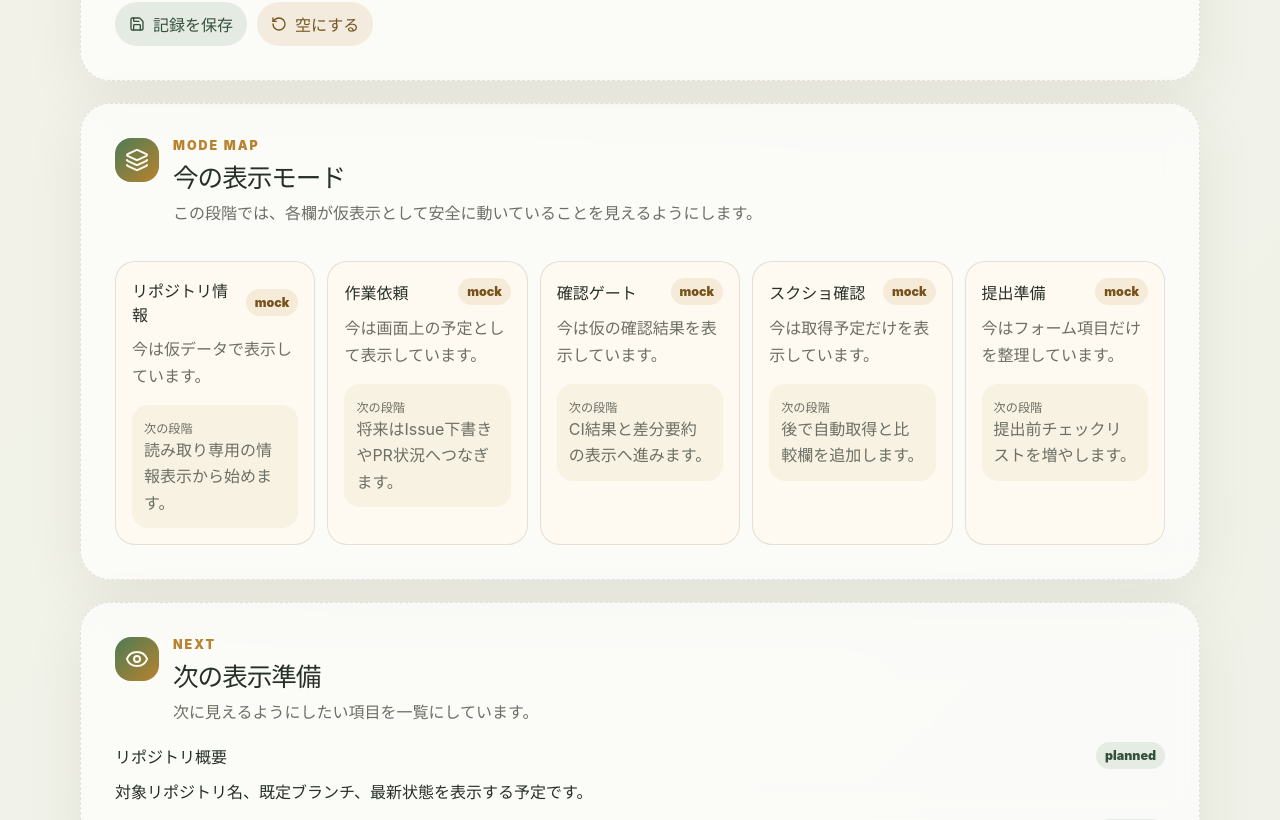
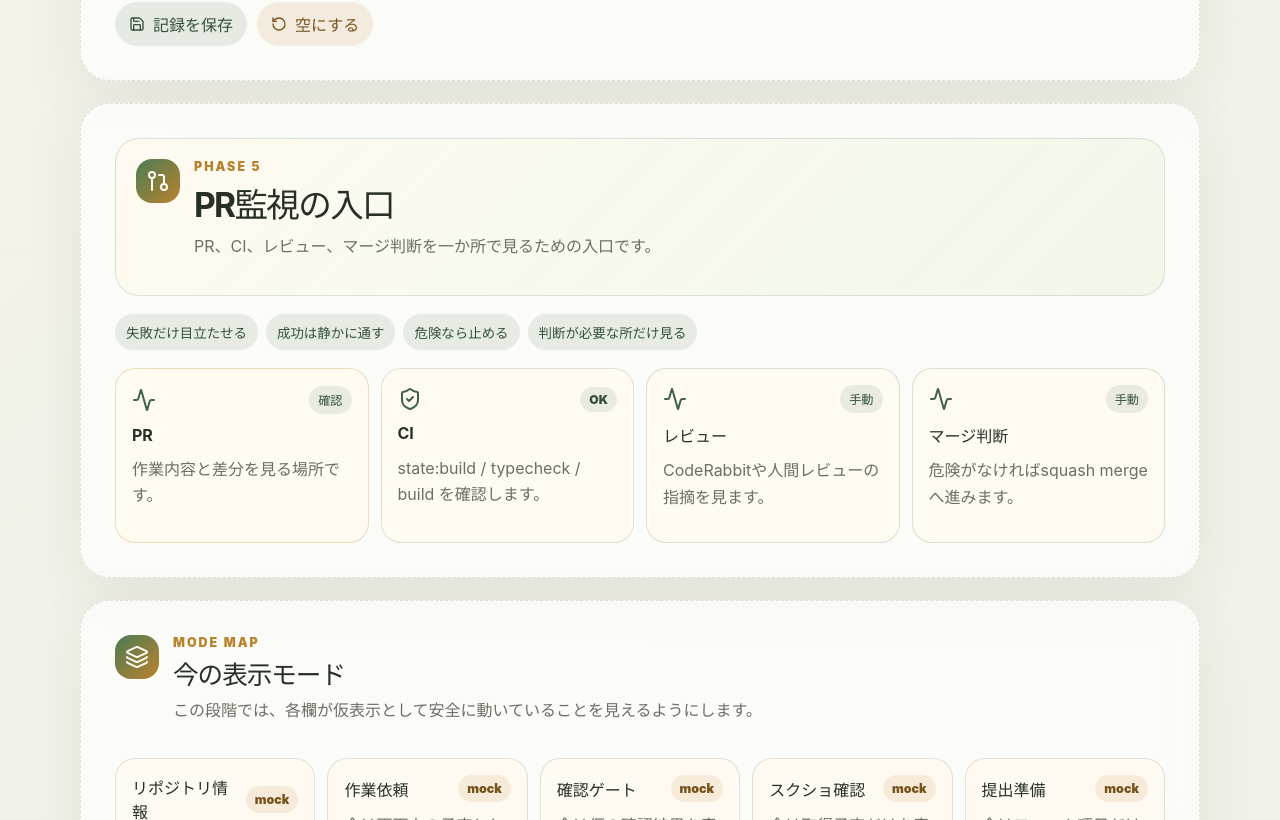
Before and after one commit to sunpotflower4460-cpu/darake-dev-app-AI, a React (Vite) app: page / in a window 1280 px wide. Shown: the part 11180-12000 px from the top of the page. Built offline with nearby package versions, Linux system fonts and the light colour scheme.

Commit message:
Phase 5: Review watch panel
Add review watch entry panel.

```diff
--- /dev/null
+++ b/src/components/ReviewWatchPanel.tsx
@@ -0,0 +1,41 @@
+import { Activity, GitPullRequest, ShieldCheck } from 'lucide-react';
+import { reviewWatchItems, reviewWatchPrinciples } from '../data/reviewWatch';
+
+const statusLabel = {
+  ok: 'OK',
+  checking: '確認',
+  manual: '手動',
+  blocked: '停止',
+};
+
+export function ReviewWatchPanel() {
+  return (
+    <div className="reviewWatchPanel">
+      <div className="reviewWatchHero">
+        <GitPullRequest />
+        <div>
+          <p className="eyebrow">Phase 5</p>
+          <h3>PR監視の入口</h3>
+          <p>PR、CI、レビュー、マージ判断を一か所で見るための入口です。</p>
+        </div>
+      </div>
+
+      <div className="reviewPrinciples">
+        {reviewWatchPrinciples.map((item) => <span key={item}>{item}</span>)}
+      </div>
+
+      <div className="reviewWatchGrid">
+        {reviewWatchItems.map((item) => (
+          <article className={`reviewWatchCard watch-${item.status}`} key={item.id}>
+            <div>
+              {item.status === 'ok' ? <ShieldCheck /> : <Activity />}
+              <span>{statusLabel[item.status]}</span>
+            </div>
+            <strong>{item.label}</strong>
+            <p>{item.message}</p>
+          </article>
+        ))}
+      </div>
+    </div>
+  );
+}
--- /dev/null
+++ b/src/data/reviewWatch.ts
@@ -0,0 +1,42 @@
+export type WatchStatus = 'ok' | 'checking' | 'manual' | 'blocked';
+
+export type WatchItem = {
+  id: string;
+  label: string;
+  status: WatchStatus;
+  message: string;
+};
+
+export const reviewWatchItems: WatchItem[] = [
+  {
+    id: 'pr',
+    label: 'PR',
+    status: 'checking',
+    message: '作業内容と差分を見る場所です。',
+  },
+  {
+    id: 'ci',
+    label: 'CI',
+    status: 'ok',
+    message: 'state:build / typecheck / build を確認します。',
+  },
+  {
+    id: 'review',
+    label: 'レビュー',
+    status: 'manual',
+    message: 'CodeRabbitや人間レビューの指摘を見ます。',
+  },
+  {
+    id: 'merge',
+    label: 'マージ判断',
+    status: 'manual',
+    message: '危険がなければsquash mergeへ進みます。',
+  },
+];
+
+export const reviewWatchPrinciples = [
+  '失敗だけ目立たせる',
+  '成功は静かに通す',
+  '危険なら止める',
+  '判断が必要な所だけ見る',
+];
--- a/src/main.tsx
+++ b/src/main.tsx
@@ -8,6 +8,7 @@ import { InfoPanel } from './components/InfoPanel';
 import { IssueDraftPanel } from './components/IssueDraftPanel';
 import { IssueRecordPanel } from './components/IssueRecordPanel';
 import { ManualGatePanel } from './components/ManualGatePanel';
+import { ReviewWatchPanel } from './components/ReviewWatchPanel';
 import { StatusPanel } from './components/StatusPanel';
 import './styles.css';
 import './phase2.css';
@@ -19,6 +20,7 @@ import './issueEdit.css';
 import './finalCheck.css';
 import './manualGate.css';
 import './issueRecord.css';
+import './reviewWatch.css';
 
 ReactDOM.createRoot(document.getElementById('root') as HTMLElement).render(
   <React.StrictMode>
@@ -40,6 +42,9 @@ ReactDOM.createRoot(document.getElementById('root') as HTMLElement).render(
         <IssueRecordPanel />
       </div>
       <div className="panel statusModePanel">
+        <ReviewWatchPanel />
+      </div>
+      <div className="panel statusModePanel">
         <StatusPanel />
       </div>
       <div className="panel statusModePanel">
--- /dev/null
+++ b/src/reviewWatch.css
@@ -0,0 +1,111 @@
+.reviewWatchPanel {
+  display: grid;
+  gap: 18px;
+}
+
+.reviewWatchHero {
+  display: grid;
+  grid-template-columns: auto 1fr;
+  gap: 14px;
+  align-items: start;
+  padding: 20px;
+  border: 1px solid rgba(76, 124, 85, 0.18);
+  border-radius: 24px;
+  background: linear-gradient(135deg, rgba(255, 250, 240, 0.94), rgba(238, 247, 231, 0.88));
+}
+
+.reviewWatchHero > svg {
+  width: 44px;
+  height: 44px;
+  padding: 10px;
+  border-radius: 16px;
+  color: #fffaf0;
+  background: linear-gradient(135deg, #4c7c55, #b9822e);
+}
+
+.reviewWatchHero h3 {
+  margin: 0 0 6px;
+  font-size: clamp(1.45rem, 3vw, 2.1rem);
+  letter-spacing: -0.05em;
+}
+
+.reviewWatchHero p:not(.eyebrow),
+.reviewWatchCard p {
+  color: var(--muted);
+  line-height: 1.65;
+}
+
+.reviewPrinciples {
+  display: flex;
+  flex-wrap: wrap;
+  gap: 8px;
+}
+
+.reviewPrinciples span {
+  padding: 8px 11px;
+  border-radius: 999px;
+  color: #35513d;
+  background: rgba(76, 124, 85, 0.12);
+  font-size: 0.84rem;
+  font-weight: 900;
+}
+
+.reviewWatchGrid {
+  display: grid;
+  grid-template-columns: repeat(4, minmax(0, 1fr));
+  gap: 12px;
+}
+
+.reviewWatchCard {
+  display: grid;
+  gap: 10px;
+  padding: 16px;
+  border: 1px solid var(--line);
+  border-radius: 20px;
+  background: rgba(255, 250, 240, 0.82);
+}
+
+.reviewWatchCard > div {
+  display: flex;
+  justify-content: space-between;
+  gap: 10px;
+  align-items: center;
+}
+
+.reviewWatchCard svg {
+  color: #3f6146;
+}
+
+.reviewWatchCard span {
+  padding: 5px 9px;
+  border-radius: 999px;
+  color: #35513d;
+  background: rgba(76, 124, 85, 0.12);
+  font-size: 0.76rem;
+  font-weight: 900;
+}
+
+.watch-checking {
+  border-color: rgba(185, 130, 46, 0.25);
+}
+
+.watch-manual {
+  border-color: rgba(108, 111, 100, 0.22);
+}
+
+.watch-blocked {
+  border-color: rgba(180, 91, 93, 0.24);
+}
+
+@media (max-width: 960px) {
+  .reviewWatchGrid {
+    grid-template-columns: repeat(2, minmax(0, 1fr));
+  }
+}
+
+@media (max-width: 760px) {
+  .reviewWatchHero,
+  .reviewWatchGrid {
+    grid-template-columns: 1fr;
+  }
+}
```
